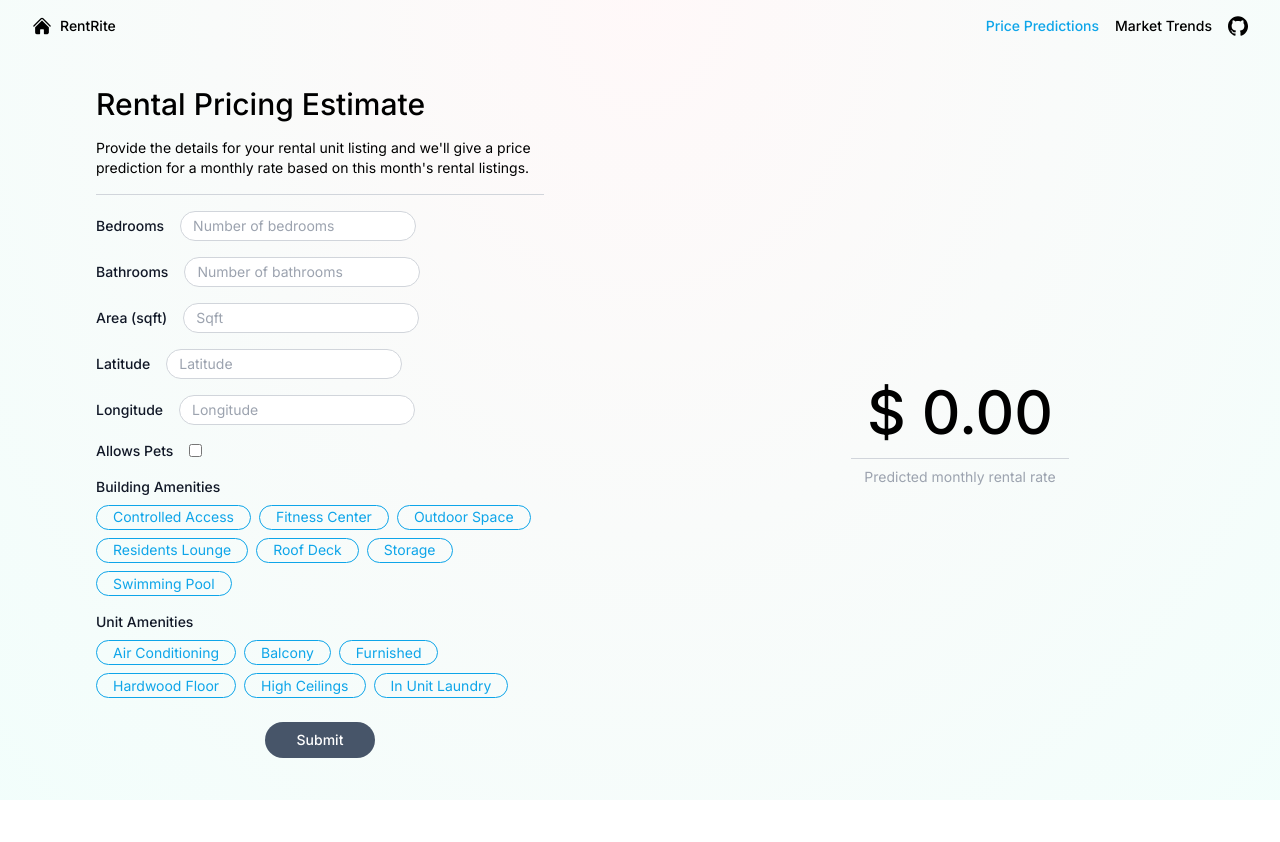
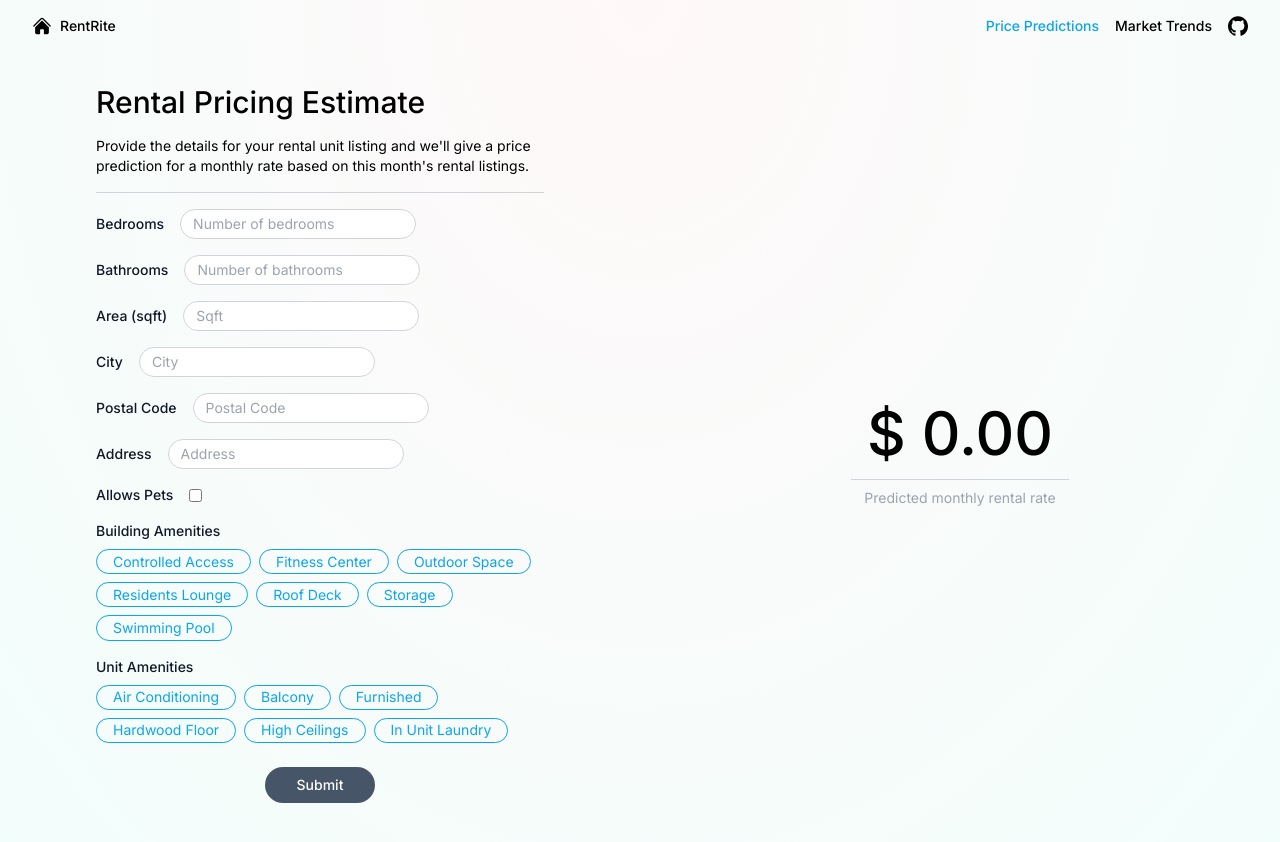
Before and after one commit to Shivam-J-07/Real-Estate-Scraper, a Next.js app in the folder frontend/: page / in a window 1280 px wide. Before the commit the page ends 800 px from the top, so only its background shows below. Built offline with nearby package versions, Linux system fonts and the light colour scheme.

Commit message:
add google maps api

```diff
--- a/frontend/src/app/page.tsx
+++ b/frontend/src/app/page.tsx
@@ -1,19 +1,31 @@
 "use client";
 
+import dynamic from "next/dynamic";
 import { useState } from "react";
 import PricePredictForm from "@/components/PredictPriceForm";
 import Loading from "@/components/Icons/Loading";
+// import TableauDashboard from "@/components/Visualization/Viz";
 
 export default function Home() {
   const [predictedPrice, setPredictedPrice] = useState<number>(0);
   const [isLoading, setIsLoading] = useState<boolean>(false);
+  const [error, setError] = useState<boolean>(false);
+
+  const TableauDashboard = dynamic(
+    () => import("@/components/Visualization/Viz"),
+    {
+      ssr: false,
+    }
+  );
 
   return (
     <div className="flex-grow grid grid-cols-1 sm:grid-cols-2 h-full">
+      {/* <TableauDashboard url={"https://public.tableau.com/views/RentRite/BedMetricsvsTime?:language=en-US&publish=yes&:display_count=n&:origin=viz_share_link"}/> */}
       <div className="flex flex-col justify-center items-center">
         <PricePredictForm
           setPredictedPrice={setPredictedPrice}
           setIsLoading={setIsLoading}
+          setError={setError}
         />
       </div>
       <div className="m-auto p-8 flex flex-col gap-2 items-center">
@@ -21,6 +33,11 @@ export default function Home() {
           <Loading />
         ) : (
           <>
+            {error && (
+              <div className="w-full m-auto bg-rose-500/10 border-rose-500 border p-4 text-center rounded">
+                <span>❗️ Something went wrong unexpectedly.</span>
+              </div>
+            )}
             <div className="p-4 border-b border-gray-300 text-6xl font-medium">
               $ {predictedPrice.toFixed(2)}
             </div>
--- a/frontend/src/components/PredictPriceForm/index.tsx
+++ b/frontend/src/components/PredictPriceForm/index.tsx
@@ -1,26 +1,34 @@
-import { useEffect } from "react";
 import { FieldValues, useForm } from "react-hook-form";
 import TextInput from "../Inputs/TextInput";
 import CheckboxToggle from "../Inputs/CheckboxToggle";
 import CheckboxInput from "../Inputs/CheckboxInput";
+import { fetchLatandLon } from "../../utils";
 
 export default function PricePredictForm({
   setPredictedPrice,
   setIsLoading,
+  setError,
 }: {
   setPredictedPrice: React.Dispatch<React.SetStateAction<number>>;
   setIsLoading: React.Dispatch<React.SetStateAction<boolean>>;
+  setError: React.Dispatch<React.SetStateAction<boolean>>;
 }) {
   const {
     register,
     handleSubmit,
     watch,
+    getValues,
     formState: { errors },
   } = useForm();
 
   const submitForm = async (data: FieldValues) => {
     setIsLoading(true);
-    if (process.env.NEXT_PUBLIC_API_URL) {
+    setError(false);
+    const { city, address, postal_code } = getValues();
+    const { lat, lon } = await fetchLatandLon(
+      `${address}, ${postal_code}, ${city}`
+    );
+    if (process.env.NEXT_PUBLIC_API_URL && lat && lon) {
       const apiUrl = `${process.env.NEXT_PUBLIC_API_URL}/predict`;
       try {
         const apiResponse = await fetch(apiUrl, {
@@ -28,7 +36,7 @@ export default function PricePredictForm({
           headers: {
             "Content-Type": "application/json",
           },
-          body: JSON.stringify(data),
+          body: JSON.stringify({ ...data, lat, lon }),
         });
 
         // Check if the request was successful
@@ -40,10 +48,14 @@ export default function PricePredictForm({
             "Error making request to external API:",
             apiResponse.statusText
           );
+          setError(true);
         }
       } catch (error) {
         console.error("Error handling POST request:", error);
+        setError(true);
       }
+    } else {
+      setError(true);
     }
     setIsLoading(false);
   };
@@ -89,21 +101,31 @@ export default function PricePredictForm({
       />
 
       <TextInput
-        fieldName="lat"
-        label="Latitude"
-        placeholder="Latitude"
-        requiredErrorMessage="Enter Latitude"
-        type="number"
+        fieldName="city"
+        label="City"
+        placeholder="City"
+        requiredErrorMessage="Enter City"
+        type="string"
         register={register}
         errors={errors}
       />
 
       <TextInput
-        fieldName="lon"
-        label="Longitude"
-        placeholder="Longitude"
-        requiredErrorMessage="Enter Longitude"
-        type="number"
+        fieldName="postal_code"
+        label="Postal Code"
+        placeholder="Postal Code"
+        requiredErrorMessage="Enter Postal Code"
+        type="string"
+        register={register}
+        errors={errors}
+      />
+
+      <TextInput
+        fieldName="address"
+        label="Address"
+        placeholder="Address"
+        requiredErrorMessage="Enter Address"
+        type="string"
         register={register}
         errors={errors}
       />
--- /dev/null
+++ b/frontend/src/components/Visualization/Viz.tsx
@@ -0,0 +1,32 @@
+import React, { useEffect, useRef } from "react";
+import { TableauViz } from "@tableau/embedding-api"
+
+interface TableauDashboardProps {
+  url: string;
+}
+
+const TableauDashboard: React.FC<TableauDashboardProps> = ({ url }) => {
+  const tableauVizRef = useRef<HTMLDivElement>(null);
+
+  useEffect(() => {
+    const currentRef = tableauVizRef.current;
+
+    if (currentRef) {
+      const viz = new TableauViz();
+      viz.src = url;
+      currentRef.appendChild(viz);
+
+      return () => {
+        if (currentRef) {
+          currentRef.removeChild(viz);
+        }
+      };
+    }
+  }, [url]);
+
+  return (
+    <div ref={tableauVizRef} style={{ width: "800px", height: "600px" }} />
+  );
+};
+
+export default TableauDashboard;
--- /dev/null
+++ b/frontend/src/utils.ts
@@ -0,0 +1,21 @@
+import axios from "axios";
+
+export const fetchLatandLon = async (address: string) => {
+  const api_key = process.env.NEXT_PUBLIC_MAPS_API_KEY;
+
+  if (api_key) {
+    try {
+      const res = await axios.get(
+        `https://maps.googleapis.com/maps/api/geocode/json?address=${address}&key=${api_key}`
+      );
+      const result = res.data.results[0].geometry.location;
+
+      return { lat: result.lat, lon: result.lng };
+    } catch (error) {
+      console.error("An error occurred fetching lat and lon", error);
+      return { lat: null, lon: null };
+    }
+  }
+
+  return { lat: null, lon: null };
+};
```
Also changed, not shown: frontend/package.json (+6 -2 lines), 1 other file (tests, documents, lock files or other folders).
